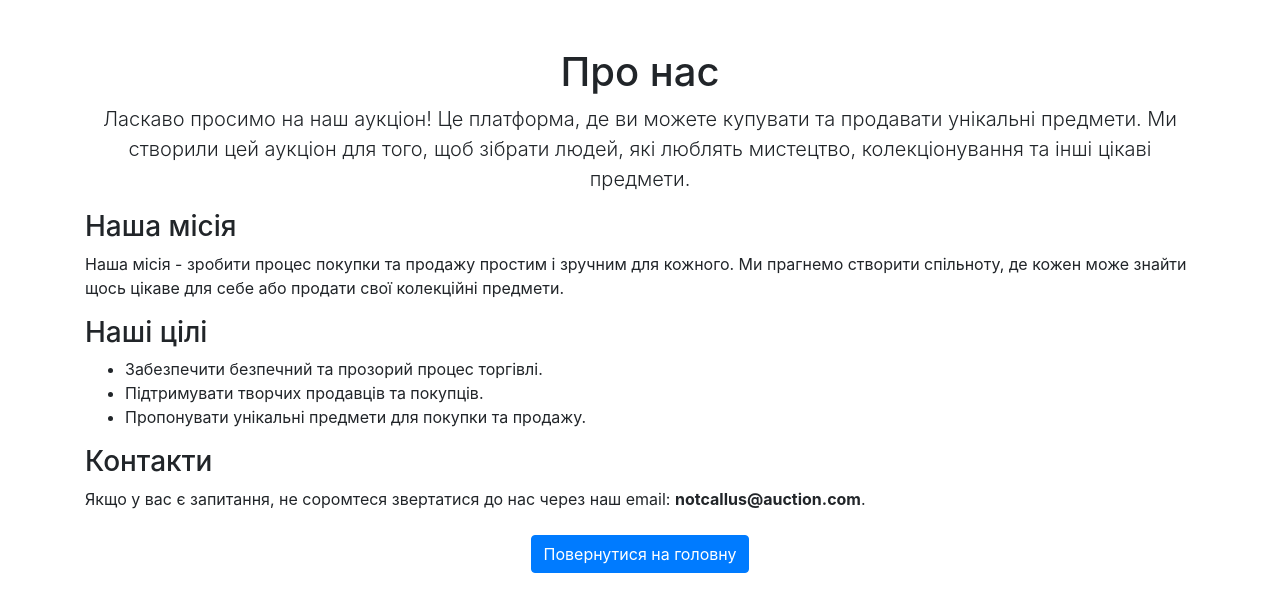
After one commit to Choperr327/Auction, a Flask app: page /about in a window 1280 px wide. The commit adds this page. Shown: the top 612 px of the page. Run offline with Flask 3, Linux system fonts and the light colour scheme; some libraries are stand-ins or nearby versions.

Commit message:
The frontend files were changed and the app.py was slightly changed

```diff
--- a/app.py
+++ b/app.py
@@ -24,10 +24,9 @@ def index():
     items = AuctionItem.query.all()
     return render_template('index.html', items=items)
 
-@app.route('/auction')
-def auction():
-    items = AuctionItem.query.all()
-    return render_template('auction.html', items=items)
+@app.route('/about')
+def about():
+    return render_template('about.html')
 
 @app.route('/item/<int:item_id>', methods=['GET', 'POST'])
 def item(item_id):
@@ -51,7 +50,7 @@ def item(item_id):
         flash("Ставку зроблено!", "success")
         return redirect(url_for('item', item_id=item_id))
 
-    return render_template('item.html', item=item, bids=bids)
+    return render_template('item_details.html', item=item, bids=bids)
 
 @app.route('/add_item', methods=['GET', 'POST'])
 @login_required
--- /dev/null
+++ b/templates/about.html
@@ -0,0 +1,34 @@
+<!DOCTYPE html>
+<html lang="uk">
+<head>
+    <meta charset="UTF-8">
+    <meta name="viewport" content="width=device-width, initial-scale=1.0">
+    <title>Про нас - Аукціон</title>
+    <link rel="stylesheet" href="https://stackpath.bootstrapcdn.com/bootstrap/4.5.2/css/bootstrap.min.css">
+</head>
+<body>
+    <div class="container mt-5">
+        <h1 class="text-center">Про нас</h1>
+        <p class="lead text-center">
+            Ласкаво просимо на наш аукціон! Це платформа, де ви можете купувати та продавати унікальні предмети. Ми створили цей аукціон для того, щоб зібрати людей, які люблять мистецтво, колекціонування та інші цікаві предмети.
+        </p>
+        <h3>Наша місія</h3>
+        <p>
+            Наша місія - зробити процес покупки та продажу простим і зручним для кожного. Ми прагнемо створити спільноту, де кожен може знайти щось цікаве для себе або продати свої колекційні предмети.
+        </p>
+        <h3>Наші цілі</h3>
+        <ul>
+            <li>Забезпечити безпечний та прозорий процес торгівлі.</li>
+            <li>Підтримувати творчих продавців та покупців.</li>
+            <li>Пропонувати унікальні предмети для покупки та продажу.</li>
+        </ul>
+        <h3>Контакти</h3>
+        <p>
+            Якщо у вас є запитання, не соромтеся звертатися до нас через наш email: <strong>notcallus@auction.com</strong>.
+        </p>
+        <div class="mt-4 text-center">
+            <a href="{{ url_for('index') }}" class="btn btn-primary">Повернутися на головну</a>
+        </div>
+    </div>
+</body>
+</html>
--- a/templates/add_item.html
+++ b/templates/add_item.html
@@ -1,4 +1,4 @@
-<form method="POST" action="">
+<form method="POST">
     {{ form.hidden_tag() }}
     <div class="form-group">
         <label for="name">Назва лота</label>
@@ -16,5 +16,5 @@
         <label for="image_url">Посилання на зображення</label>
         {{ form.image_url(class="form-control", id="image_url") }}
     </div>
-    <button type="submit" class="btn btn-primary">Додати лот</button>
+    <button type="submit" class="btn btn-success">Додати лот</button>
 </form>
--- a/templates/index.html
+++ b/templates/index.html
@@ -19,7 +19,7 @@
             </div>
         </div>
         <div class="col-6">
-            <a href="{{ url_for('about') }}" class="btn btn-secondary btn-block">Зареєструватися</a>
+            <a href="{{ url_for('about') }}" class="btn btn-secondary btn-block">Про нас</a>
         </div>
     </div>
 
```
Also changed, not shown: templates/auction.html (deleted, +0 -30 lines), templates/item_details.html (added, +53 -0 lines), instance/auction.db (deleted).
